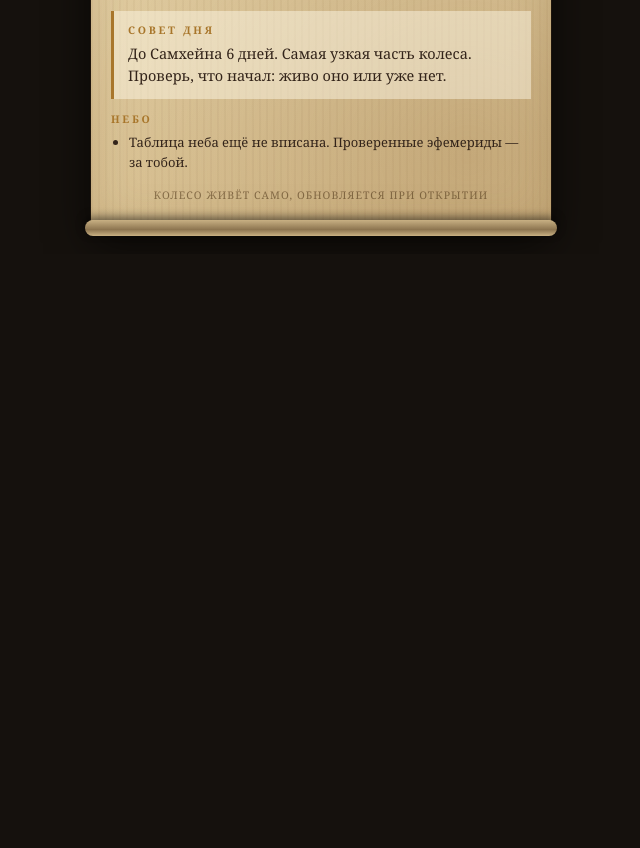
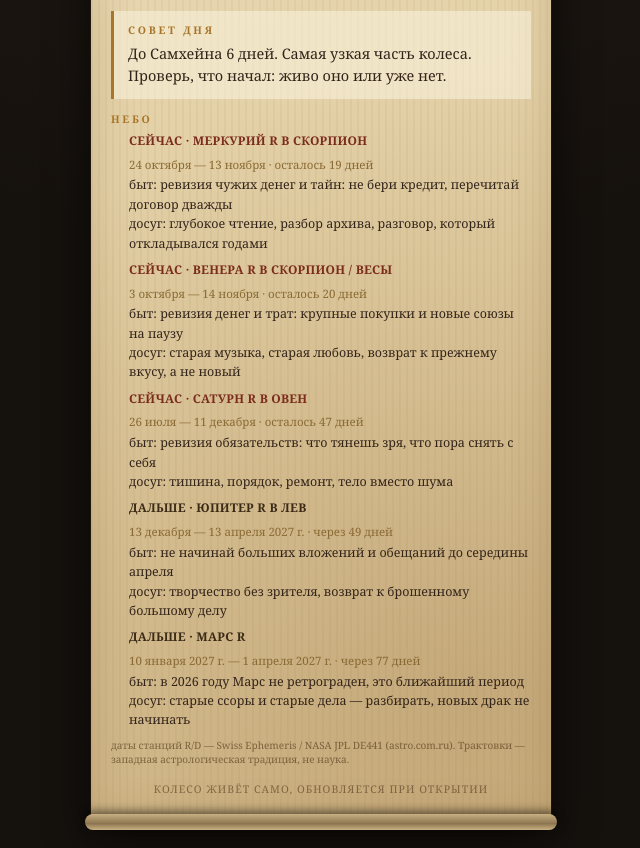
Before and after one commit to AstikTiz/WheelOfYear, a plain HTML site: page index.html in a window 1280 px wide. Shown: the part 663-1511 px from the top of the page, without its empty margins (319-959 px from the left). Before the commit the page ends 917 px from the top, so only its background shows below. Drawn offline with Linux system fonts and the light colour scheme.

Commit message:
sky: verified 2026 retrograde stations + tradition notes

```diff
--- a/index.html
+++ b/index.html
@@ -101,6 +101,12 @@
   .astro b{display:block;font-size:10.5px;letter-spacing:.26em;text-transform:uppercase;color:var(--ochre);font-weight:600;margin-bottom:5px}
   .astro ul{margin:0;padding-left:18px}
   .astro li{margin:2px 0}
+  .astro li.sky{margin:0 0 8px;padding-left:0;list-style:none}
+  .astro li.sky b{display:block;font-size:12px;letter-spacing:.02em;color:#3a2a16}
+  .astro li.sky.on b{color:#7b2c1d}
+  .astro .dates{display:block;font-size:11.5px;color:#8a6a33;margin-bottom:2px}
+  .astro .w{display:block;font-size:12.5px}
+  .astro .src{margin:6px 0 0;font-size:10px;line-height:1.4;color:rgba(80,55,25,.65)}
 
   .foot{
     margin:16px 4px 0;font-size:10.5px;letter-spacing:.1em;
@@ -154,7 +160,32 @@ const SABBATS = [
 /* Verified ephemeris goes HERE, one line per event, ISO dates.
    Empty on purpose: a wrong retrograde is worse than none. */
 const SKY = [
-  // {from:"2026-02-26", to:"2026-03-20", label:"Меркурий ретроградный"},
+  /* Verified 2026 stations. Source: astro.com.ru/retrograde/ (Swiss Ephemeris, NASA JPL DE441).
+     Interpretations are Western astrological tradition, not astronomy. */
+  {p:"Меркурий", from:"2026-02-26", to:"2026-03-20", sign:"Рыбы",
+   bit:"договоры, бумаги, техника и переписка идут в ревизию: чини, но не подписывай новое",
+   fun:"перечитывать, возвращаться к брошенному, старые письма и старые разговоры"},
+  {p:"Меркурий", from:"2026-06-29", to:"2026-07-24", sign:"Рак",
+   bit:"то же, плюс дом и семья: не переезжай, разбери шкафы и старые долги по дому",
+   fun:"возврат к детским местам, семейные истории, письмо, которое давно откладывал"},
+  {p:"Меркурий", from:"2026-10-24", to:"2026-11-13", sign:"Скорпион",
+   bit:"ревизия чужих денег и тайн: не бери кредит, перечитай договор дважды",
+   fun:"глубокое чтение, разбор архива, разговор, который откладывался годами"},
+  {p:"Венера", from:"2026-10-03", to:"2026-11-14", sign:"Скорпион / Весы",
+   bit:"ревизия денег и трат: крупные покупки и новые союзы на паузу",
+   fun:"старая музыка, старая любовь, возврат к прежнему вкусу, а не новый"},
+  {p:"Юпитер", from:"2025-11-11", to:"2026-03-11", sign:"Рак",
+   bit:"рост идёт внутрь: не расширяйся, пересматривай, зачем тебе то, что уже есть",
+   fun:"учиться для себя, а не для галочки; своё вместо чужого масштаба"},
+  {p:"Юпитер", from:"2026-12-13", to:"2027-04-13", sign:"Лев",
+   bit:"не начинай больших вложений и обещаний до середины апреля",
+   fun:"творчество без зрителя, возврат к брошенному большому делу"},
+  {p:"Сатурн", from:"2026-07-26", to:"2026-12-11", sign:"Овен",
+   bit:"ревизия обязательств: что тянешь зря, что пора снять с себя",
+   fun:"тишина, порядок, ремонт, тело вместо шума"},
+  {p:"Марс", from:"2027-01-10", to:"2027-04-01", sign:"—",
+   bit:"в 2026 году Марс не ретрограден, это ближайший период",
+   fun:"старые ссоры и старые дела — разбирать, новых драк не начинать"}
 ];
 
 const SEASON_COLOR = {
@@ -212,13 +243,46 @@ function build(){
   const ul = document.getElementById('astroList');
   const iso = now.toISOString().slice(0,10);
   const live = SKY.filter(e=> e.from <= iso && iso <= e.to);
-  if(live.length){
-    live.forEach(e=>{const li=document.createElement('li'); li.textContent='Сейчас: '+e.label; ul.appendChild(li);});
-  } else {
-    const li=document.createElement('li');
-    li.textContent = SKY.length ? 'Ретроградов нет.' : 'Таблица неба ещё не вписана. Проверенные эфемериды — за тобой.';
+  const soon = SKY.filter(e=> e.from > iso).sort((a,b)=>a.from.localeCompare(b.from)).slice(0,2);
+  const fmt = d => new Date(d+'T00:00:00Z').toLocaleDateString('ru-RU',{day:'numeric',month:'long',year: d.slice(0,4)===String(new Date().getFullYear()) ? undefined : 'numeric'});
+  const status = e => {
+    const a = Math.round((Date.parse(e.from)-Date.parse(iso))/86400000);
+    const b = Math.round((Date.parse(e.to)-Date.parse(iso))/86400000);
+    if(a<=0 && b>=0) return b===0 ? 'последний день' : 'осталось ' + b + ' ' + plural(b);
+    if(a>0) return 'через ' + a + ' ' + plural(a);
+    return 'закончился';
+  };
+  function row(e, liveNow){
+    const li = document.createElement('li');
+    li.className = 'sky' + (liveNow ? ' on' : '');
+    const head = document.createElement('b');
+    head.textContent = (liveNow ? 'Сейчас · ' : 'Дальше · ') + e.p + ' R' + (e.sign !== '—' ? ' в ' + e.sign : '');
+    li.appendChild(head);
+    const dates = document.createElement('span');
+    dates.className = 'dates';
+    dates.textContent = fmt(e.from) + ' — ' + fmt(e.to) + ' · ' + status(e);
+    li.appendChild(dates);
+    {
+      const w = document.createElement('span'); w.className='w';
+      w.textContent = 'быт: ' + e.bit;
+      li.appendChild(w);
+      const f = document.createElement('span'); f.className='w';
+      f.textContent = 'досуг: ' + e.fun;
+      li.appendChild(f);
+    }
     ul.appendChild(li);
   }
+  if(live.length) live.forEach(e=>row(e,true));
+  else {
+    const li=document.createElement('li');
+    li.textContent='Ретроградов сейчас нет.';
+    ul.appendChild(li);
+  }
+  soon.forEach(e=>row(e,false));
+  const src=document.createElement('div');
+  src.className='src';
+  src.textContent='даты станций R/D — Swiss Ephemeris / NASA JPL DE441 (astro.com.ru). Трактовки — западная астрологическая традиция, не наука.';
+  ul.parentNode.appendChild(src);
 
   drawWheel(items, todayDOY, yearLen, next);
 }
```
